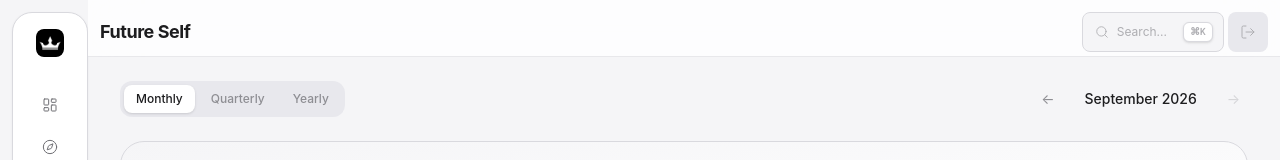
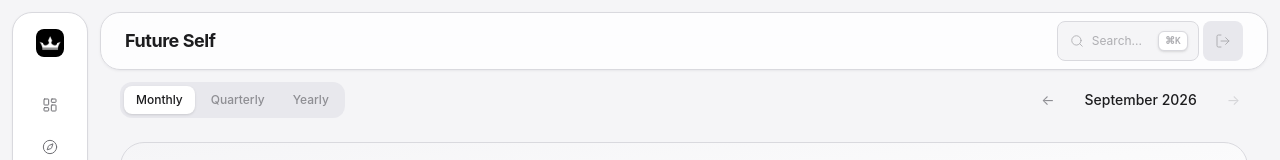
Before and after one commit to NikM02/Flowboard, a Next.js app: page /future in a window 1280 px wide. Shown: the top 160 px of the page. Built offline with nearby package versions, Linux system fonts and the light colour scheme; no server answers.

Commit message:
style: floating rounded-[20px] header to match sidebar

```diff
--- a/src/components/dashboard/header.tsx
+++ b/src/components/dashboard/header.tsx
@@ -40,9 +40,9 @@ export function Header({
       <motion.header
         initial={{ y: -20, opacity: 0 }}
         animate={{ y: 0, opacity: 1 }}
-        className="sticky top-0 z-[60] border-b border-neutral-200/60 bg-white/80 backdrop-blur-xl "
+        className="sticky top-[calc(env(safe-area-inset-top,0px)+0.75rem)] z-[60] mx-3 rounded-[20px] border border-neutral-200 bg-white/80 shadow-sm shadow-neutral-900/5 backdrop-blur-xl"
       >
-        <div className="flex min-h-14 items-center px-safe pt-safe lg:px-6">
+        <div className="flex min-h-14 items-center px-4 lg:px-6">
           {isMobile && (
             <button
               onClick={onMenuToggle}
```
